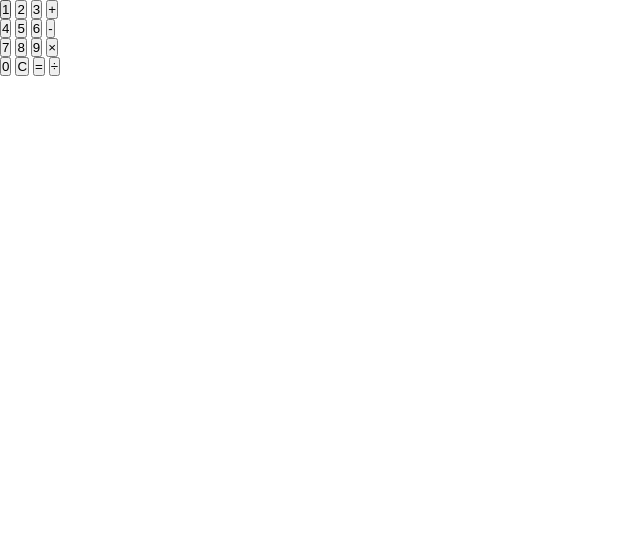
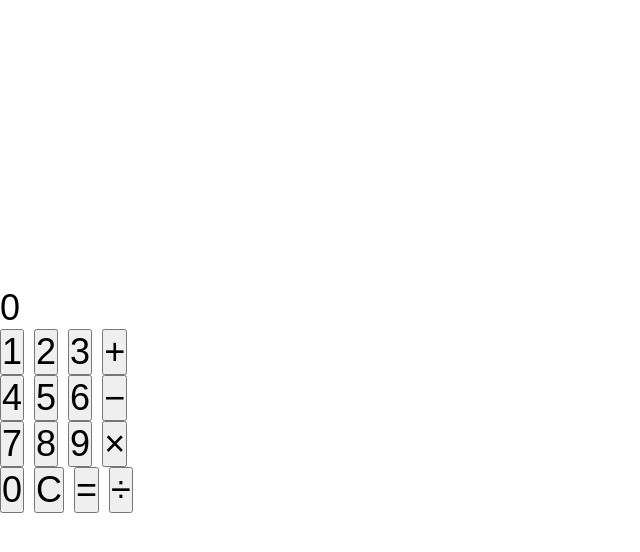
Before and after one commit to rudnak-cmyk/JS-Calculator, a plain HTML site: page index.html in a window 1280 px wide. Shown: the whole page, without its empty margins (0-640 px from the left). Drawn offline with Linux system fonts and the light colour scheme.

Commit message:
nothing is working

```diff
--- a/index.html
+++ b/index.html
@@ -9,32 +9,32 @@
 <body>
     <div id="calculator">
         <div id="display">
-
+            0
         </div>
         <div class="buttons">
             <div class="row">
                 <button class="calcButton">1</button>
                 <button class="calcButton">2</button>
                 <button class="calcButton">3</button>
-                <button class="calcButton">+</button>
+                <button class="calcButton">&plus;</button>
             </div>
             <div class="row">
                 <button class="calcButton">4</button>
                 <button class="calcButton">5</button>
                 <button class="calcButton">6</button>
-                <button class="calcButton">-</button>
+                <button class="calcButton">&minus;</button>
             </div>
             <div class="row">
                 <button class="calcButton">7</button>
                 <button class="calcButton">8</button>
                 <button class="calcButton">9</button>
-                <button class="calcButton">×</button>
+                <button class="calcButton">&times;</button>
             </div>
             <div class="row">
                 <button class="calcButton">0</button>
                 <button class="calcButton">C</button>
-                <button class="calcButton">=</button>
-                <button class="calcButton">÷</button>
+                <button class="calcButton">&equals;</button>
+                <button class="calcButton">&divide;</button>
             </div>
         </div>
     </div>
--- a/styles.css
+++ b/styles.css
@@ -1,6 +1,27 @@
 *,
 *::before,
-*::after {
+*::after{
     margin: 0;
     padding: 0;
 }
+
+html, body {
+    display: flex;
+    flex: 1 1 auto;
+    height: 100%;
+    align-items: center;
+    justify-content: center;
+    user-select: none;
+}
+
+#calculator{
+    display: flex;
+    flex: 1 1 auto;
+    flex-direction: column;
+    font-family: Arial, Helvetica, sans-serif;
+    font-size: 36px;
+}
+
+.calcButton{
+    font-size: inherit;
+}
```
